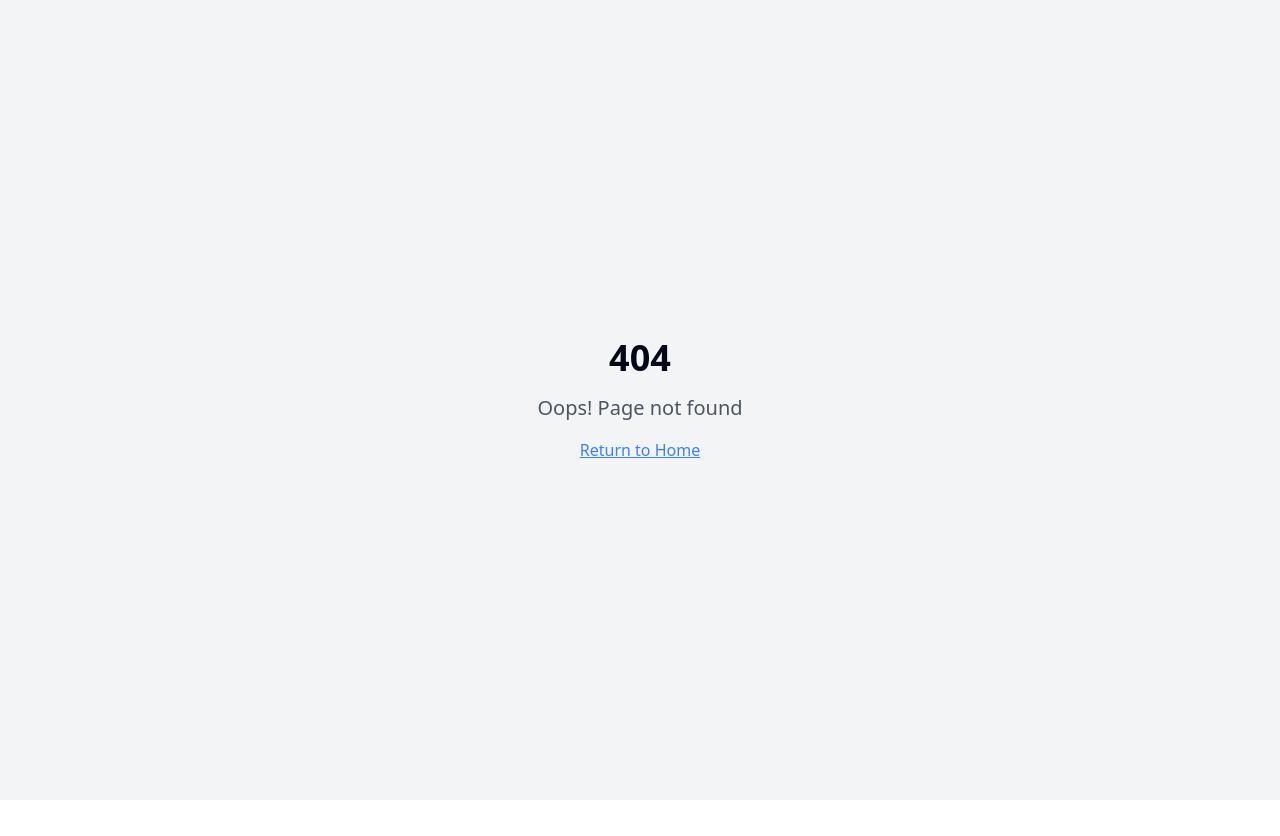
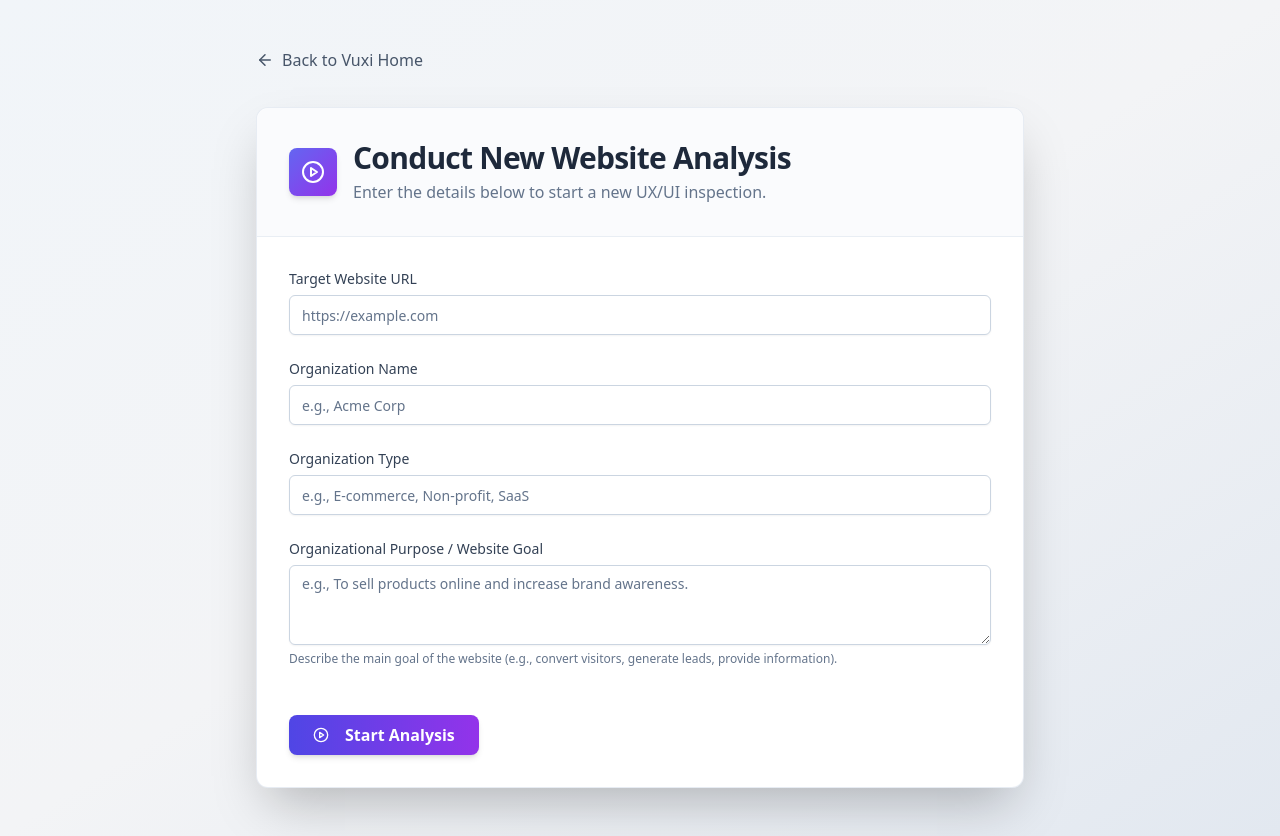
Before and after one commit to aldo-g/Vuxi, a React (Vite) app in the folder report-ui/: page /conduct-analysis in a window 1280 px wide. Before the commit this address had no page. Before the commit the page ends 800 px from the top, so only its background shows below. Built offline with nearby package versions, Linux system fonts and the light colour scheme.

Commit message:
conduct analysis added

```diff
--- a/report-ui/src/App.tsx
+++ b/report-ui/src/App.tsx
@@ -5,11 +5,12 @@ import { QueryClient, QueryClientProvider } from "@tanstack/react-query";
 import { BrowserRouter, Routes, Route } from "react-router-dom";
 
 // Import your page components
-import VuxiLanding from "./pages/VuxiLanding"; // New: Vuxi Landing Page
-import ReportList from "./pages/ReportList";   // Existing: Will be at /reports
-import Index from "./pages/Index";             // Existing: Report Detail Overview
-import PageAnalysis from "./pages/PageAnalysis"; // Existing: For individual page analysis view
-import NotFound from "./pages/NotFound";         // Existing: For handling 404 errors
+import VuxiLanding from "./pages/VuxiLanding";     // New: Vuxi Landing Page
+import ReportList from "./pages/ReportList";       // Existing: Will be at /reports
+import Index from "./pages/Index";                 // Existing: Report Detail Overview
+import PageAnalysis from "./pages/PageAnalysis";   // Existing: For individual page analysis view
+import ConductAnalysis from "./pages/ConductAnalysis"; // New: Page to conduct new analysis
+import NotFound from "./pages/NotFound";             // Existing: For handling 404 errors
 
 const queryClient = new QueryClient();
 
@@ -32,6 +33,9 @@ const App = () => (
           {/* Route to display the detailed analysis of a specific page within a specific report run */}
           <Route path="/report/:reportId/page/:pageId" element={<PageAnalysis />} />
 
+          {/* Route for the new Conduct Analysis page */}
+          <Route path="/conduct-analysis" element={<ConductAnalysis />} />
+
           {/* Catch-all route for 404 Not Found pages */}
           <Route path="*" element={<NotFound />} />
         </Routes>
--- /dev/null
+++ b/report-ui/src/pages/ConductAnalysis.tsx
@@ -0,0 +1,156 @@
+// src/pages/ConductAnalysis.tsx
+import React, { useState } from 'react';
+import { Link } from 'react-router-dom';
+import { Button } from '@/components/ui/button';
+import { Input } from '@/components/ui/input';
+import { Label } from '@/components/ui/label';
+import { Textarea } from '@/components/ui/textarea'; // Assuming you have a Textarea component
+import { Card, CardHeader, CardTitle, CardDescription, CardContent, CardFooter } from '@/components/ui/card';
+import { ArrowLeft, PlayCircle } from 'lucide-react';
+
+const ConductAnalysis = () => {
+  const [targetUrl, setTargetUrl] = useState('');
+  const [orgName, setOrgName] = useState('');
+  const [orgType, setOrgType] = useState('');
+  const [orgPurpose, setOrgPurpose] = useState('');
+  // Add more states for other parameters if needed, e.g., maxPages
+
+  const handleSubmit = (event: React.FormEvent) => {
+    event.preventDefault();
+    // For now, just log the data.
+    // Later, you would trigger your analysis pipeline here.
+    console.log({
+      targetUrl,
+      orgName,
+      orgType,
+      orgPurpose,
+    });
+    alert('Analysis parameters submitted! Check the console for data. (This is a placeholder)');
+    // Potentially redirect or show a loading state
+  };
+
+  return (
+    <div className="min-h-screen bg-gradient-to-br from-slate-100 via-gray-100 to-slate-200 py-12 px-4 sm:px-6 lg:px-8">
+      <div className="max-w-3xl mx-auto">
+        <div className="mb-8">
+          <Link
+            to="/"
+            className="inline-flex items-center gap-2 text-slate-600 hover:text-indigo-700 transition-colors duration-200 group"
+          >
+            <ArrowLeft size={18} className="transform transition-transform duration-200 group-hover:-translate-x-1" />
+            Back to Vuxi Home
+          </Link>
+        </div>
+
+        <Card className="bg-white shadow-2xl rounded-xl border-slate-200/80">
+          <CardHeader className="p-6 sm:p-8 bg-slate-50/70 rounded-t-xl border-b border-slate-200/70">
+            <div className="flex items-center gap-4">
+                <div className="w-12 h-12 bg-gradient-to-br from-indigo-500 to-purple-600 text-white rounded-lg flex items-center justify-center shadow-md">
+                    <PlayCircle size={24} />
+                </div>
+                <div>
+                    <CardTitle className="text-2xl sm:text-3xl font-bold text-slate-800">
+                    Conduct New Website Analysis
+                    </CardTitle>
+                    <CardDescription className="text-slate-500 mt-1 text-sm sm:text-base">
+                    Enter the details below to start a new UX/UI inspection.
+                    </CardDescription>
+                </div>
+            </div>
+          </CardHeader>
+          <CardContent className="p-6 sm:p-8">
+            <form onSubmit={handleSubmit} className="space-y-6">
+              <div>
+                <Label htmlFor="targetUrl" className="block text-sm font-medium text-slate-700 mb-1.5">
+                  Target Website URL
+                </Label>
+                <Input
+                  id="targetUrl"
+                  type="url"
+                  value={targetUrl}
+                  onChange={(e) => setTargetUrl(e.target.value)}
+                  placeholder="https://example.com"
+                  required
+                  className="w-full border-slate-300 shadow-sm focus:ring-indigo-500 focus:border-indigo-500 sm:text-sm rounded-md"
+                />
+              </div>
+
+              <div>
+                <Label htmlFor="orgName" className="block text-sm font-medium text-slate-700 mb-1.5">
+                  Organization Name
+                </Label>
+                <Input
+                  id="orgName"
+                  type="text"
+                  value={orgName}
+                  onChange={(e) => setOrgName(e.target.value)}
+                  placeholder="e.g., Acme Corp"
+                  required
+                  className="w-full border-slate-300 shadow-sm focus:ring-indigo-500 focus:border-indigo-500 sm:text-sm rounded-md"
+                />
+              </div>
+
+              <div>
+                <Label htmlFor="orgType" className="block text-sm font-medium text-slate-700 mb-1.5">
+                  Organization Type
+                </Label>
+                <Input
+                  id="orgType"
+                  type="text"
+                  value={orgType}
+                  onChange={(e) => setOrgType(e.target.value)}
+                  placeholder="e.g., E-commerce, Non-profit, SaaS"
+                  required
+                  className="w-full border-slate-300 shadow-sm focus:ring-indigo-500 focus:border-indigo-500 sm:text-sm rounded-md"
+                />
+              </div>
+
+              <div>
+                <Label htmlFor="orgPurpose" className="block text-sm font-medium text-slate-700 mb-1.5">
+                  Organizational Purpose / Website Goal
+                </Label>
+                <Textarea
+                  id="orgPurpose"
+                  value={orgPurpose}
+                  onChange={(e) => setOrgPurpose(e.target.value)}
+                  rows={3}
+                  placeholder="e.g., To sell products online and increase brand awareness."
+                  required
+                  className="w-full border-slate-300 shadow-sm focus:ring-indigo-500 focus:border-indigo-500 sm:text-sm rounded-md"
+                />
+                 <p className="mt-1.5 text-xs text-slate-500">
+                  Describe the main goal of the website (e.g., convert visitors, generate leads, provide information).
+                </p>
+              </div>
+
+              {/* You can add more fields here based on ANALYSIS_OPTIONS from batch_analyzer.js */}
+              {/* For example:
+              <div>
+                <Label htmlFor="maxPages" className="block text-sm font-medium text-slate-700 mb-1.5">
+                  Max Pages to Crawl (Optional)
+                </Label>
+                <Input
+                  id="maxPages"
+                  type="number"
+                  // value={maxPages}
+                  // onChange={(e) => setMaxPages(parseInt(e.target.value))}
+                  placeholder="e.g., 10 (default is 50)"
+                  className="w-full border-slate-300 shadow-sm focus:ring-indigo-500 focus:border-indigo-500 sm:text-sm rounded-md"
+                />
+              </div>
+              */}
+             <CardFooter className="p-0 pt-6">
+                <Button type="submit" className="w-full sm:w-auto bg-gradient-to-r from-indigo-600 to-purple-600 hover:from-indigo-700 hover:to-purple-700 text-white font-semibold py-3 px-6 rounded-lg shadow-md hover:shadow-lg transition-all duration-300 text-base">
+                  <PlayCircle size={20} className="mr-2" />
+                  Start Analysis
+                </Button>
+             </CardFooter>
+            </form>
+          </CardContent>
+        </Card>
+      </div>
+    </div>
+  );
+};
+
+export default ConductAnalysis;
--- a/report-ui/src/pages/VuxiLanding.tsx
+++ b/report-ui/src/pages/VuxiLanding.tsx
@@ -1,6 +1,6 @@
 import { Link } from "react-router-dom";
 import { Button } from "@/components/ui/button";
-import { Eye, Search, Zap } from "lucide-react";
+import { Eye, Search, Zap, PlayCircle, ListChecks } from "lucide-react"; // Added PlayCircle, ListChecks
 
 const VuxiLanding = () => {
   return (
@@ -21,14 +21,14 @@ const VuxiLanding = () => {
       </header>
 
       <main className="flex flex-col sm:flex-row items-center gap-8 mb-16">
-        <div className="flex flex-col items-center p-6 bg-slate-800/50 rounded-xl shadow-lg border border-slate-700 max-w-xs text-center">
+        <div className="flex flex-col items-center p-6 bg-slate-800/50 rounded-xl shadow-lg border border-slate-700 max-w-xs text-center h-full">
           <Search size={40} className="text-indigo-400 mb-4" />
           <h2 className="text-xl font-semibold mb-2">Detailed Analysis</h2>
           <p className="text-sm text-slate-300">
             Go beyond the surface with AI-driven UX/UI feedback and page-specific reports.
           </p>
         </div>
-        <div className="flex flex-col items-center p-6 bg-slate-800/50 rounded-xl shadow-lg border border-slate-700 max-w-xs text-center">
+        <div className="flex flex-col items-center p-6 bg-slate-800/50 rounded-xl shadow-lg border border-slate-700 max-w-xs text-center h-full">
           <Zap size={40} className="text-indigo-400 mb-4" />
           <h2 className="text-xl font-semibold mb-2">Actionable Insights</h2>
           <p className="text-sm text-slate-300">
@@ -37,11 +37,20 @@ const VuxiLanding = () => {
         </div>
       </main>
 
-      <Link to="/reports">
-        <Button size="lg" className="bg-indigo-600 hover:bg-indigo-500 text-white text-lg px-10 py-6 rounded-lg shadow-lg transition-transform hover:scale-105">
-          View Analysis Reports
-        </Button>
-      </Link>
+      <div className="flex flex-col sm:flex-row items-center gap-6">
+        <Link to="/conduct-analysis">
+          <Button size="lg" className="bg-green-600 hover:bg-green-500 text-white text-lg px-10 py-6 rounded-lg shadow-lg transition-transform hover:scale-105 w-full sm:w-auto">
+            <PlayCircle size={22} className="mr-2.5" />
+            Start New Analysis
+          </Button>
+        </Link>
+        <Link to="/reports">
+          <Button variant="outline" size="lg" className="border-indigo-400 text-indigo-300 hover:bg-indigo-500/20 hover:text-indigo-200 text-lg px-10 py-6 rounded-lg shadow-lg transition-transform hover:scale-105 w-full sm:w-auto">
+            <ListChecks size={22} className="mr-2.5" />
+            View Existing Reports
+          </Button>
+        </Link>
+      </div>
 
       <footer className="mt-24 text-center text-slate-500 text-sm">
         <p>&copy; {new Date().getFullYear()} Vuxi - Visual UX Inspector. All rights reserved.</p>
```
